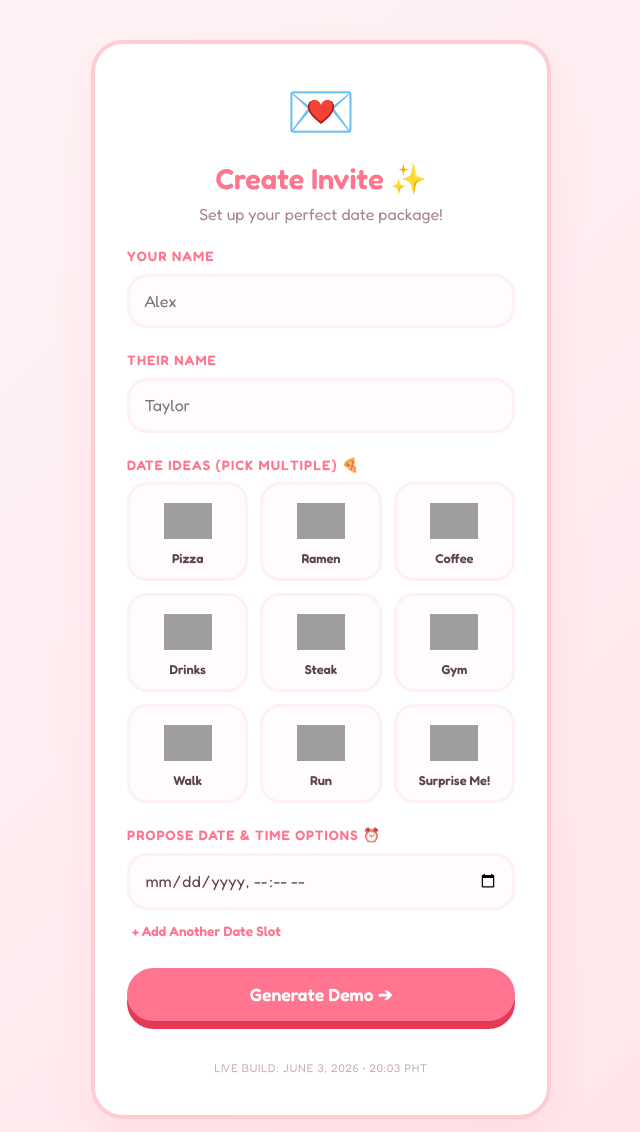
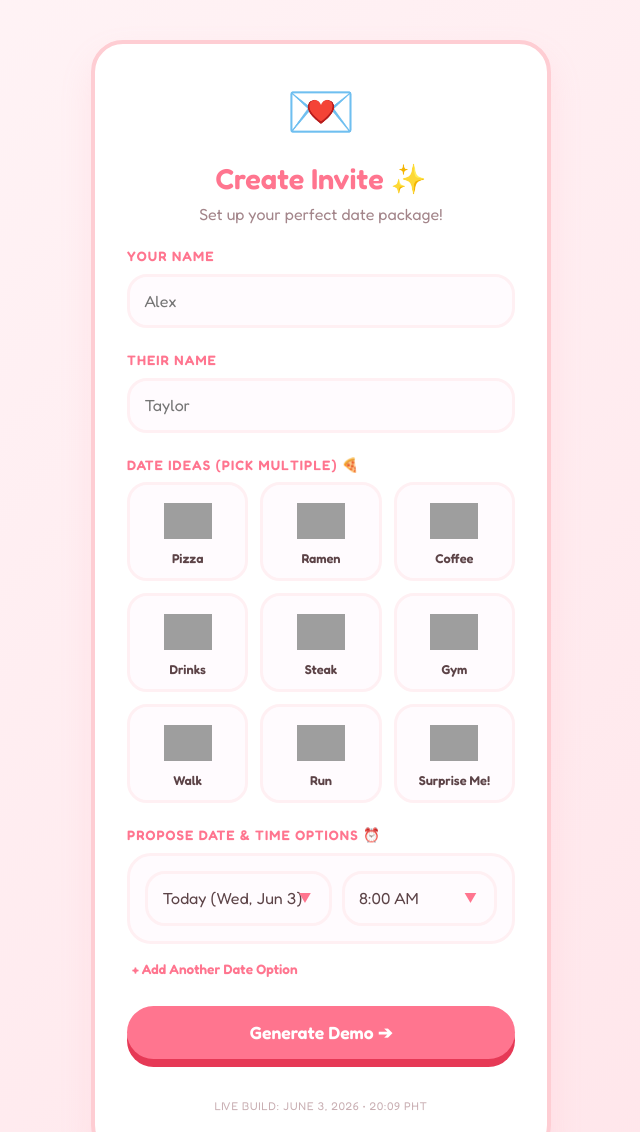
Before and after one commit to vantanferny/letsgoout, a plain HTML site: page index.html in a window 1280 px wide. Shown: the top 1132 px of the page, without its empty margins (319-959 px from the left). Drawn offline with Linux system fonts and the light colour scheme; grey boxes are pictures that could not be loaded.

Commit message:
feat: :sparkles: Improve date picker UI

```diff
--- a/index.html
+++ b/index.html
@@ -32,8 +32,8 @@
             min-height: 100vh;
             background: linear-gradient(135deg, #fff5f7 0%, #ffe4e9 100%);
             color: var(--text-main);
-            padding: 40px 20px; /* Increased padding to give breathing room on small screens */
-            overflow-y: auto; /* FIX: Allows natural scrolling if the card is bigger than the viewport */
+            padding: 40px 20px;
+            overflow-y: auto;
         }
 
         .card {
@@ -46,7 +46,7 @@
             width: 100%;
             text-align: center;
             position: relative;
-            margin: auto; /* FIX: Keeps the card perfectly centered even when scrolling is active */
+            margin: auto;
         }
 
         h2 {
@@ -77,7 +77,7 @@
             letter-spacing: 0.08em;
         }
 
-        input[type="text"], input[type="datetime-local"] {
+        input[type="text"], select {
             width: 100%;
             padding: 0.9rem;
             border: 3px solid var(--accent);
@@ -87,19 +87,47 @@
             transition: all 0.2s ease;
             background-color: #fffbfe;
             color: var(--text-main);
+            appearance: none; /* Removes platform default arrows */
+            cursor: pointer;
         }
 
-        input:focus {
+        /* Custom dropdown arrows */
+        .select-wrapper {
+            position: relative;
+        }
+        .select-wrapper::after {
+            content: '▼';
+            font-size: 0.8rem;
+            color: var(--primary);
+            position: absolute;
+            right: 20px;
+            top: 50%;
+            transform: translateY(-50%);
+            pointer-events: none;
+        }
+
+        input:focus, select:focus {
             border-color: var(--primary);
             background-color: #fff;
         }
 
-        /* Multiple Slots Stack */
-        .slots-container {
+        /* CUSTOM DATE PICKER BLOCK */
+        .custom-slot-row {
+            background: #fffbfe;
+            border: 3px solid var(--accent);
+            padding: 15px;
+            border-radius: 24px;
+            margin-bottom: 12px;
             display: flex;
             flex-direction: column;
             gap: 10px;
-            margin-bottom: 0.5rem;
+            position: relative;
+        }
+
+        .slot-selectors {
+            display: grid;
+            grid-template-columns: 1.2fr 1fr;
+            gap: 10px;
         }
 
         .add-slot-btn {
@@ -138,10 +166,7 @@
             user-select: none;
         }
 
-        .idea-card:hover {
-            transform: scale(1.05);
-            border-color: var(--border);
-        }
+        .idea-card:hover { transform: scale(1.05); border-color: var(--border); }
 
         .idea-card img {
             width: 48px;
@@ -196,9 +221,7 @@
             background: #fffbfe;
         }
 
-        .select-item:hover {
-            border-color: var(--border);
-        }
+        .select-item:hover { border-color: var(--border); }
 
         .select-item.selected {
             border-color: var(--primary);
@@ -210,7 +233,7 @@
             transform: scale(1.3);
         }
 
-        /* Buttons Fixes */
+        /* Buttons */
         .btn {
             width: 100%;
             padding: 1rem;
@@ -250,10 +273,7 @@
             height: 50px;
         }
 
-        #yes-btn:active {
-            transform: translateY(3px);
-            box-shadow: 0 3px 0px #e63956;
-        }
+        #yes-btn:active { transform: translateY(3px); box-shadow: 0 3px 0px #e63956; }
 
         #no-btn {
             background-color: #f1eef5;
@@ -266,9 +286,7 @@
             transition: left 0.45s cubic-bezier(0.34, 1.56, 0.64, 1), top 0.45s cubic-bezier(0.34, 1.56, 0.64, 1);
         }
 
-        .hidden {
-            display: none !important;
-        }
+        .hidden { display: none !important; }
 
         .header-illustration {
             font-size: 3.5rem;
@@ -316,14 +334,13 @@
         <div class="form-group">
             <label>Propose Date & Time Options ⏰</label>
             <div class="slots-container" id="slots-wrapper">
-                <input type="datetime-local" class="date-slot-input">
-            </div>
-            <button class="add-slot-btn" id="add-slot-trigger">+ Add Another Date Slot</button>
+                </div>
+            <button class="add-slot-btn" id="add-slot-trigger">+ Add Another Date Option</button>
         </div>
 
         <button class="btn btn-primary" id="generate-btn">Generate Demo ➔</button>
 
-        <div class="deployment-meta">Live Build: June 3, 2026 • 20:03 PHT</div>
+        <div class="deployment-meta">Live Build: June 3, 2026 • 20:09 PHT</div>
     </div>
 
     <div class="card hidden" id="recipient-card">
@@ -347,7 +364,7 @@
             <button class="btn" id="no-btn">Decline 🥺</button>
         </div>
 
-        <div class="deployment-meta">Live Build: June 3, 2026 • 20:03 PHT</div>
+        <div class="deployment-meta">Live Build: June 3, 2026 • 20:09 PHT</div>
     </div>
 
     <script>
@@ -366,6 +383,7 @@
         const selectedIdeas = new Set();
         const wrapper = document.getElementById('ideas-wrapper');
 
+        // Setup Idea Grid
         dateCatalog.forEach(item => {
             const el = document.createElement('div');
             el.className = 'idea-card';
@@ -382,32 +400,89 @@
             wrapper.appendChild(el);
         });
 
-        const addSlotTrigger = document.getElementById('add-slot-trigger');
+        // GENERATING THE 00/30 CLEAN TIMEPICKER ASSETS
+        function generateDateOptions() {
+            let options = [];
+            for (let i = 0; i < 7; i++) {
+                let d = new Date();
+                d.setDate(d.getDate() + i);
+                let label = d.toLocaleDateString([], { weekday: 'short', month: 'short', day: 'numeric' });
+                if(i === 0) label = "Today (" + label + ")";
+                if(i === 1) label = "Tomorrow (" + label + ")";
+                options.push(label);
+            }
+            return options;
+        }
+
+        function generateTimeOptions() {
+            let options = [];
+            for (let hour = 8; hour <= 22; hour++) { // From 8 AM to 10 PM
+                let ampm = hour >= 12 ? 'PM' : 'AM';
+                let displayHour = hour > 12 ? hour - 12 : hour;
+                options.push(`${displayHour}:00 ${ampm}`);
+                options.push(`${displayHour}:30 ${ampm}`);
+            }
+            return options;
+        }
+
         const slotsWrapper = document.getElementById('slots-wrapper');
 
-        addSlotTrigger.addEventListener('click', () => {
-            const newInput = document.createElement('input');
-            newInput.type = 'datetime-local';
-            newInput.className = 'date-slot-input';
-            slotsWrapper.appendChild(newInput);
+        function createCustomPickerRow() {
+            const row = document.createElement('div');
+            row.className = 'custom-slot-row';
+
+            // Date Picker dropdown
+            const dateWrapper = document.createElement('div');
+            dateWrapper.className = 'select-wrapper';
+            const dateSelect = document.createElement('select');
+            dateSelect.className = 'slot-date-select';
+            generateDateOptions().forEach(d => {
+                dateSelect.innerHTML += `<option value="${d}">${d}</option>`;
+            });
+            dateWrapper.appendChild(dateSelect);
+
+            // Time Picker dropdown (Locked to :00 and :30 intervals)
+            const timeWrapper = document.createElement('div');
+            timeWrapper.className = 'select-wrapper';
+            const timeSelect = document.createElement('select');
+            timeSelect.className = 'slot-time-select';
+            generateTimeOptions().forEach(t => {
+                timeSelect.innerHTML += `<option value="${t}">${t}</option>`;
+            });
+            timeWrapper.appendChild(timeSelect);
+
+            const structure = document.createElement('div');
+            structure.className = 'slot-selectors';
+            structure.appendChild(dateWrapper);
+            structure.appendChild(timeWrapper);
+
+            row.appendChild(structure);
+            slotsWrapper.appendChild(row);
+        }
+
+        // Initialize First Row automatically
+        createCustomPickerRow();
+
+        document.getElementById('add-slot-trigger').addEventListener('click', () => {
+            createCustomPickerRow();
         });
 
+        // Phase Transition Trigger
         const generateBtn = document.getElementById('generate-btn');
         generateBtn.addEventListener('click', () => {
             const asker = document.getElementById('asker-name').value || "Alex";
             const recipient = document.getElementById('recipient-name').value || "Taylor";
 
-            const rawInputs = document.querySelectorAll('.date-slot-input');
+            // Read Custom Selections
+            const dateSelects = document.querySelectorAll('.slot-date-select');
+            const timeSelects = document.querySelectorAll('.slot-time-select');
             const processedSlots = [];
 
-            rawInputs.forEach(input => {
-                if(input.value) {
-                    const d = new Date(input.value);
-                    const formatted = d.toLocaleDateString([], {month: 'short', day: 'numeric'}) + ' @ ' + d.toLocaleTimeString([], {hour: '2-digit', minute:'2-digit'});
-                    processedSlots.push(formatted);
-                }
+            dateSelects.forEach((selectNode, idx) => {
+                const dateVal = selectNode.value;
+                const timeVal = timeSelects[idx].value;
+                processedSlots.push(`${dateVal} @ ${timeVal}`);
             });
-            if(processedSlots.length === 0) processedSlots.push("Sometime soon!");
 
             document.getElementById('recipient-title').innerText = `Hey ${recipient}! 💕`;
             document.getElementById('recipient-subtitle').innerText = `${asker} wants to take you out! Customize the itinerary:`;
@@ -430,8 +505,6 @@
 
             document.getElementById('asker-card').classList.add('hidden');
             document.getElementById('recipient-card').classList.remove('hidden');
-
-            // FIX: Force screen to scroll back to top when switching phases so the user isn't stuck at the bottom
             window.scrollTo(0, 0);
         });
 
@@ -444,11 +517,8 @@
                 if(type === 'radio') {
                     parent.querySelectorAll('.select-item').forEach(x => x.classList.remove('selected'));
                 }
-                if(e.target.checked) {
-                    labelEl.classList.add('selected');
-                } else {
-                    labelEl.classList.remove('selected');
-                }
+                if(e.target.checked) labelEl.classList.add('selected');
+                else labelEl.classList.remove('selected');
 
                 if(value === 'other') {
                     const otherInput = document.getElementById('other-input-container');
@@ -459,12 +529,10 @@
             parent.appendChild(labelEl);
         }
 
-        // NO-BUTTON SAFE CONTAINER BOUNDARIES LOGIC
+        // NO BUTTON ESCAPE ENGINE
         const noBtn = document.getElementById('no-btn');
         function dodge() {
             const padding = 40;
-
-            // FIX: Boundaries calculated relative to viewport so it never teleports outside the visible viewport window
             const maxX = window.innerWidth - noBtn.offsetWidth - padding;
             const maxY = window.innerHeight - noBtn.offsetHeight - padding;
 
@@ -503,7 +571,6 @@
             document.getElementById('slots-selector-container').classList.add('hidden');
             document.getElementById('other-input-container').classList.add('hidden');
             document.getElementById('action-wrapper').classList.add('hidden');
-
             window.scrollTo(0, 0);
         });
     </script>
```
